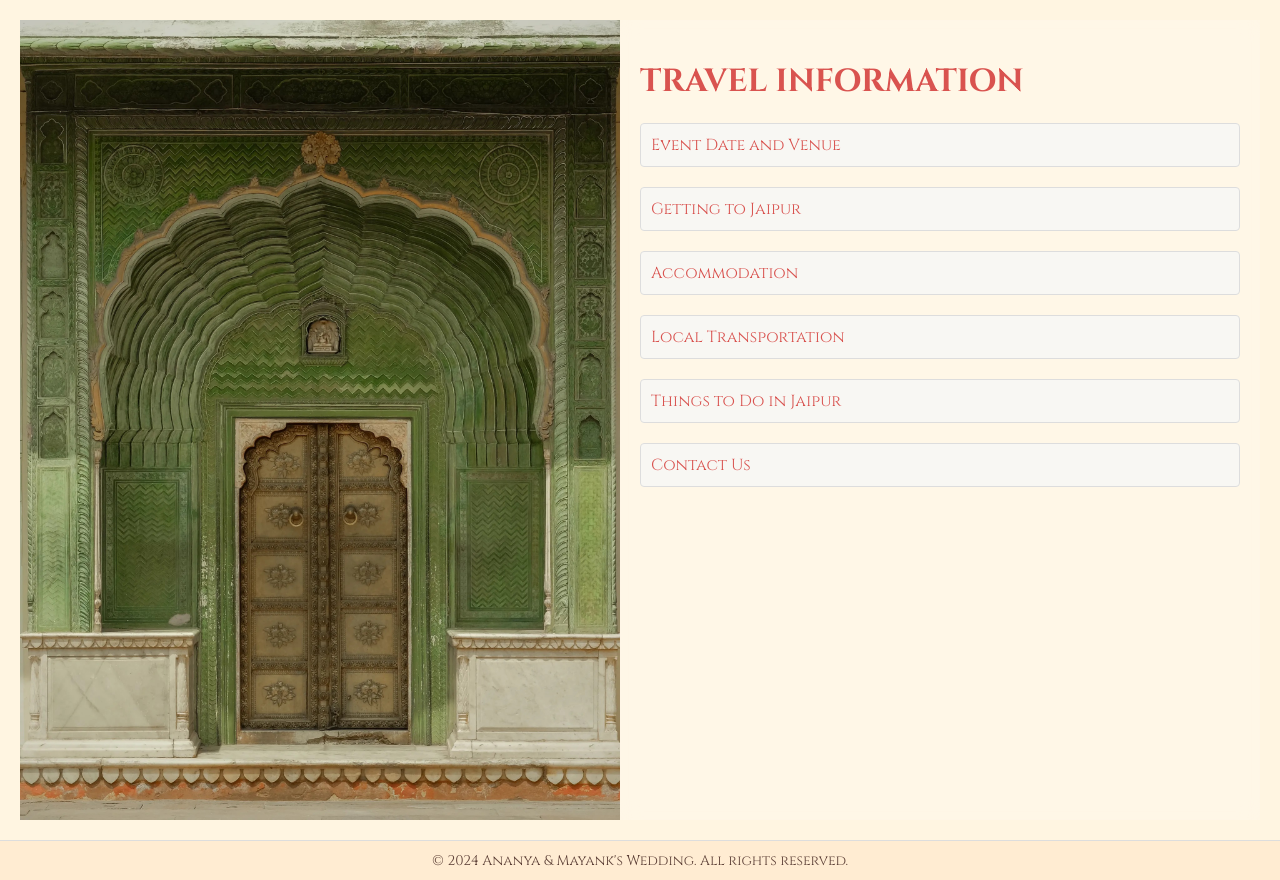
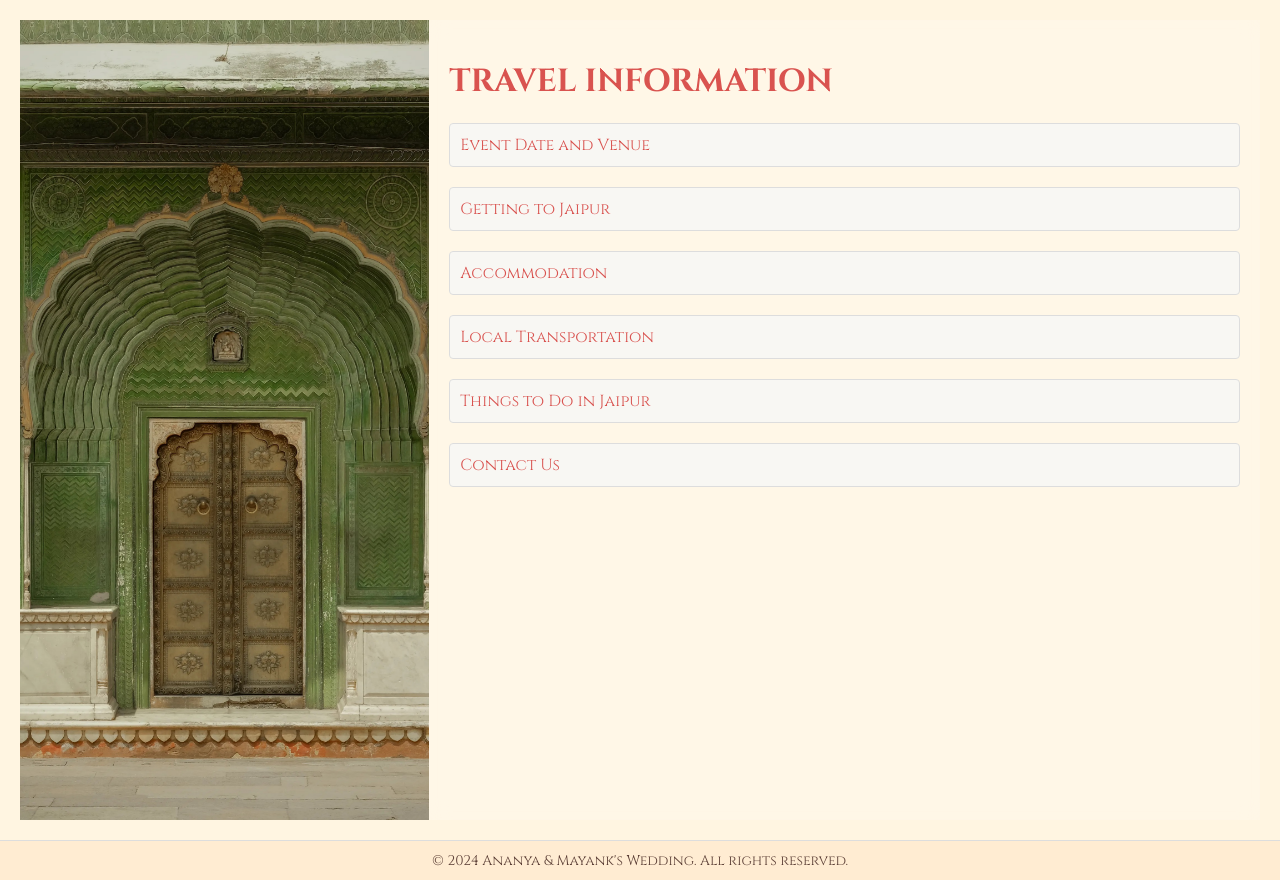
Before and after one commit to mayank26saxena/wedding-website, a Flask app: page /travel in a window 1280 px wide. Shown: the part 43-923 px from the top of the page. Run offline with Flask 2, Linux system fonts and the light colour scheme.

Commit message:
Update proportions for travel page to 33% for image and 67% for text

```diff
--- a/templates/travel.html
+++ b/templates/travel.html
@@ -28,7 +28,7 @@
     }
     @media (min-width: 768px) {
         .slideshow-container {
-            max-width: 50%;
+            max-width: 33%;
             height: 100%; /* Ensure the image container takes up the full height on larger screens */
         }
     }
@@ -60,7 +60,7 @@
     }
     @media (min-width: 768px) {
         .travel-content {
-            max-width: 50%;
+            max-width: 67%;
             height: 100%; /* Ensure the content takes up the full height on larger screens */
             overflow-y: auto; /* Enable vertical scrolling for the content on larger screens */
         }
```
